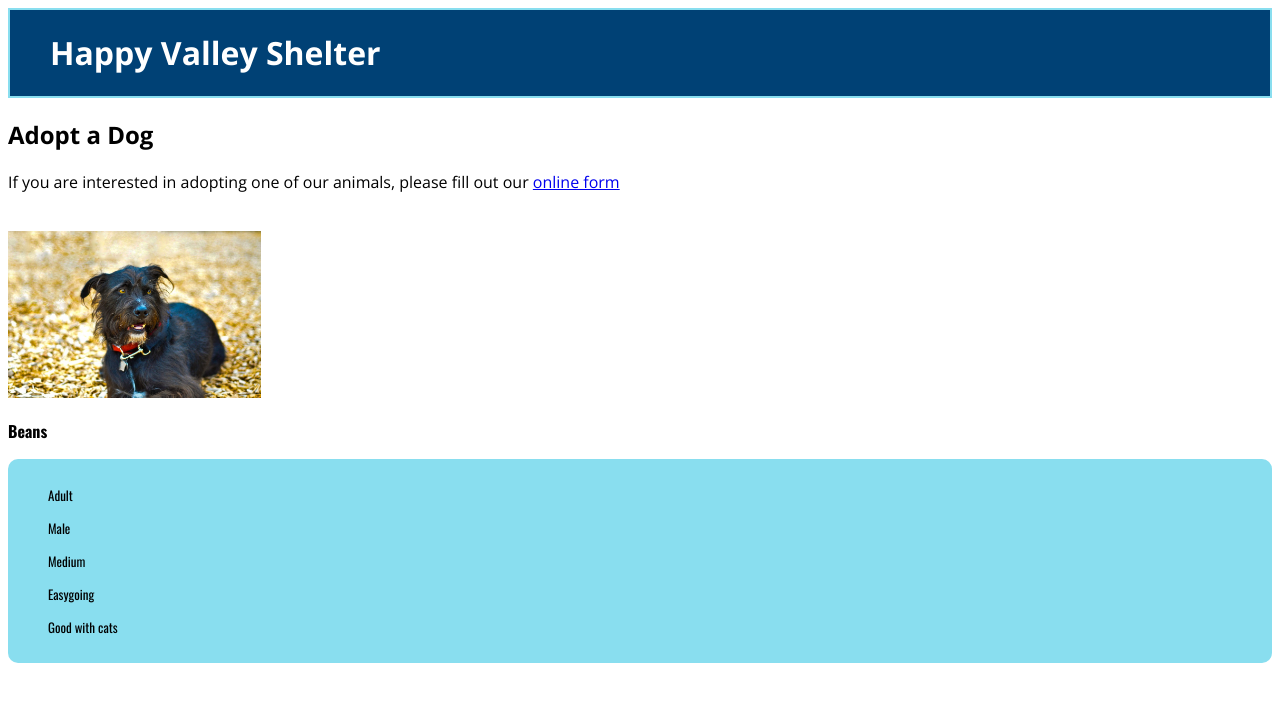
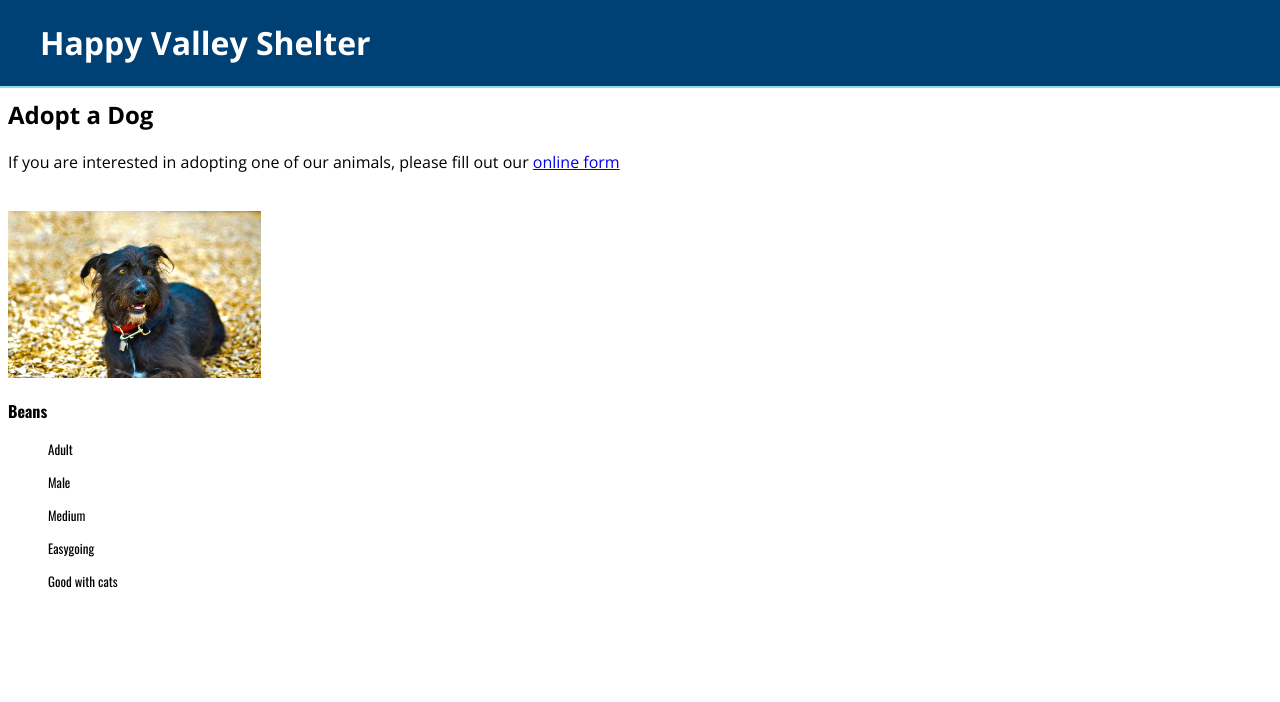
Before and after one commit to Momentum-Team-11/dog-adoption-canoay, a plain HTML site: page index.html in a window 1280 px wide. Drawn offline with nearby package versions, Linux system fonts and the light colour scheme.

Commit message:
update 3

```diff
--- a/stylesheet.css
+++ b/stylesheet.css
@@ -9,6 +9,7 @@ Header {
     padding: 1rem 1;
     border: 2px solid #89deef;
     text-indent: 40px;
+    margin: -10px;
     }
 
  img {
@@ -24,8 +25,10 @@ Header {
 
 .traits {
     font-size: 13px;
-    background-color: #89deef;
     border:10px ;
     display:flex;
+    display: inline;
+    background-color: #89deef;
+    border-color: #89deef;
     border-radius: 10px;
 }
```
